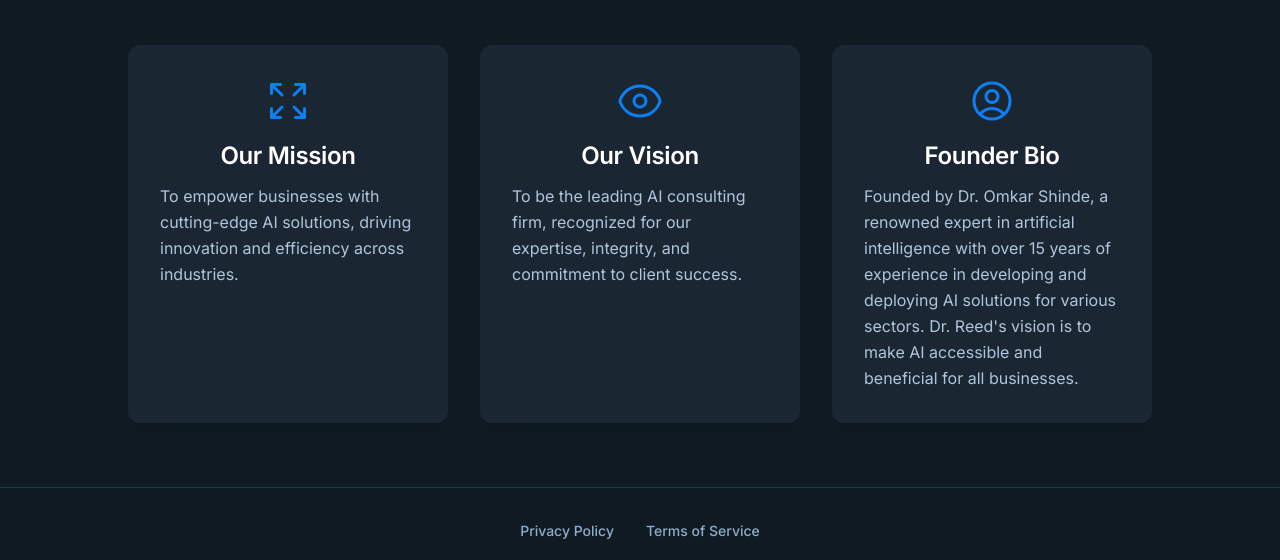
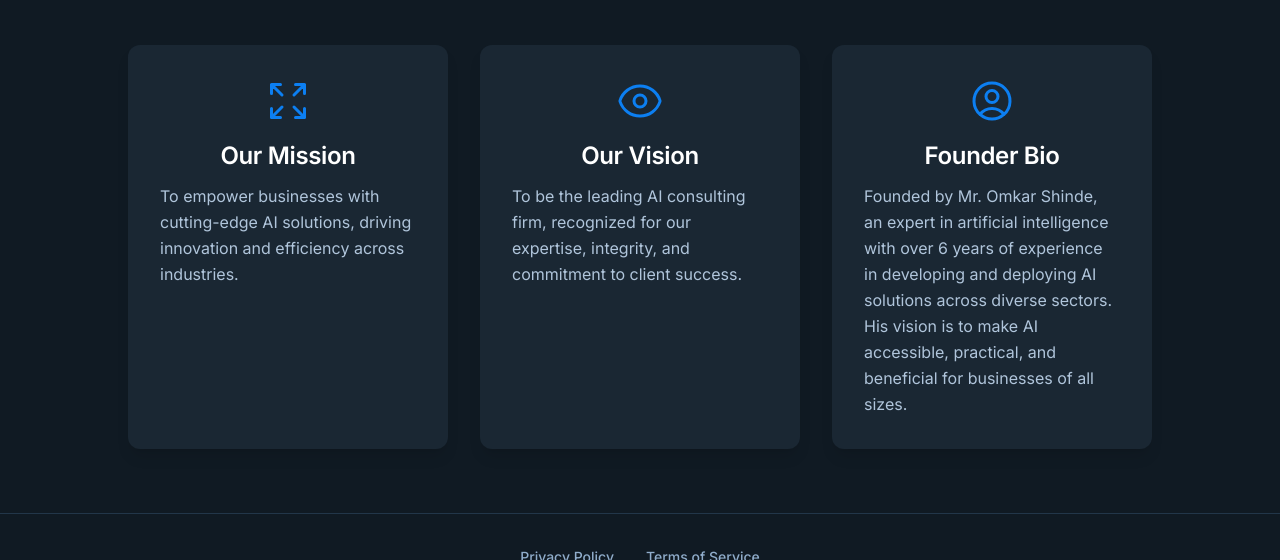
Before and after one commit to codewithswamitech/Alera, a plain HTML site: page about_us.html in a window 1280 px wide. Shown: the part 240-800 px from the top of the page. Drawn offline with nearby package versions, Linux system fonts and the light colour scheme.

Commit message:
updated about us

```diff
--- a/about_us.html
+++ b/about_us.html
@@ -122,8 +122,7 @@
     </div>
     <h3 class="mb-3 text-center text-2xl font-semibold leading-tight tracking-[-0.015em] text-white">Founder Bio</h3>
     <p class="text-base font-normal leading-relaxed text-[#b0c5db]">
-                    Founded by Dr. Omkar Shinde, a renowned expert in artificial intelligence with over 15 years of experience in developing and deploying AI solutions for various
-                    sectors. Dr. Reed's vision is to make AI accessible and beneficial for all businesses.
+      Founded by Mr. Omkar Shinde, an expert in artificial intelligence with over 6 years of experience in developing and deploying AI solutions across diverse sectors. His vision is to make AI accessible, practical, and beneficial for businesses of all sizes.
                   </p>
     </div>
     </div>
```
